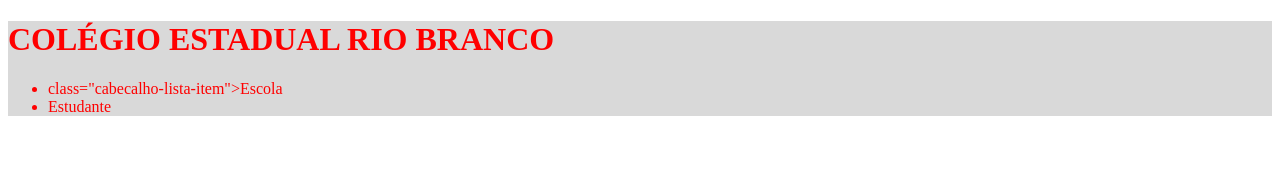
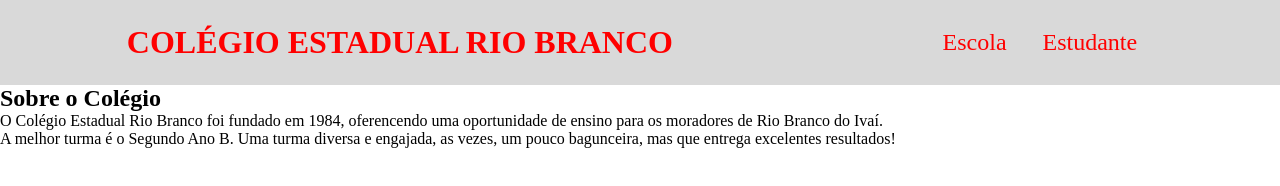
Before and after one commit to annajulyapontes/site-turma-criativa, a plain HTML site: page index.html in a window 1280 px wide. Drawn offline with Linux system fonts and the light colour scheme.

Commit message:
Add files via upload

```diff
--- a/index.html
+++ b/index.html
@@ -2,6 +2,7 @@
 <html lang="en">
 <head>
     <meta charset="UTF-8">
+    <meta http-equiv="X-UA-Compatible" content="IE=edge">
     <meta name="viewport" content="width=device-width, initial-scale=1.0">
     <title>Document</title>
     <link rel="stylesheet" href="style.css">
@@ -10,9 +11,17 @@
     <header class="cabecalho">
         <h1>COLÉGIO ESTADUAL RIO BRANCO</h1>
         <ul class="cabecalho-lista">
-            <li>class="cabecalho-lista-item">Escola</li>
-            <li>Estudante</li>
+            <li class="cabecalho-lista-item">Escola</li>
+            <li class="cabecalho-lista-item">Estudante</li>
         </ul>
     </header>
+
+    <section class="escola">
+       <div class="escola-div-conteudo">
+          <h2 class="escola-titulo">Sobre o Colégio</h2>
+          <p class="escola-texto-um">O Colégio Estadual Rio Branco foi fundado em 1984, oferencendo uma oportunidade de ensino para os moradores de Rio Branco do Ivaí.</p>
+          <p class="escola-texto-dois">A melhor turma é o Segundo Ano B. Uma turma diversa e engajada, as vezes, um pouco bagunceira, mas que entrega excelentes resultados!</p>
+       </div>
+</section>
 </body>
 </html>
--- a/style.css
+++ b/style.css
@@ -1,4 +1,23 @@
-header {
+*{
+    margin: 0;
+    padding: 0;
+}
+
+.cabecalho {
     background-color: #D9D9D9;
     color: red;
+    display: flex;
+    justify-content: space-around;
+    align-items: center;
+    padding: 24px 0;
 }
+
+.cabecalho-imagem{
+    width: 20%;
+}
+
+.cabecalho-lista-item{
+    display: inline-block;
+    margin: 0 16px;
+    font-size: 24px;
+}
```
